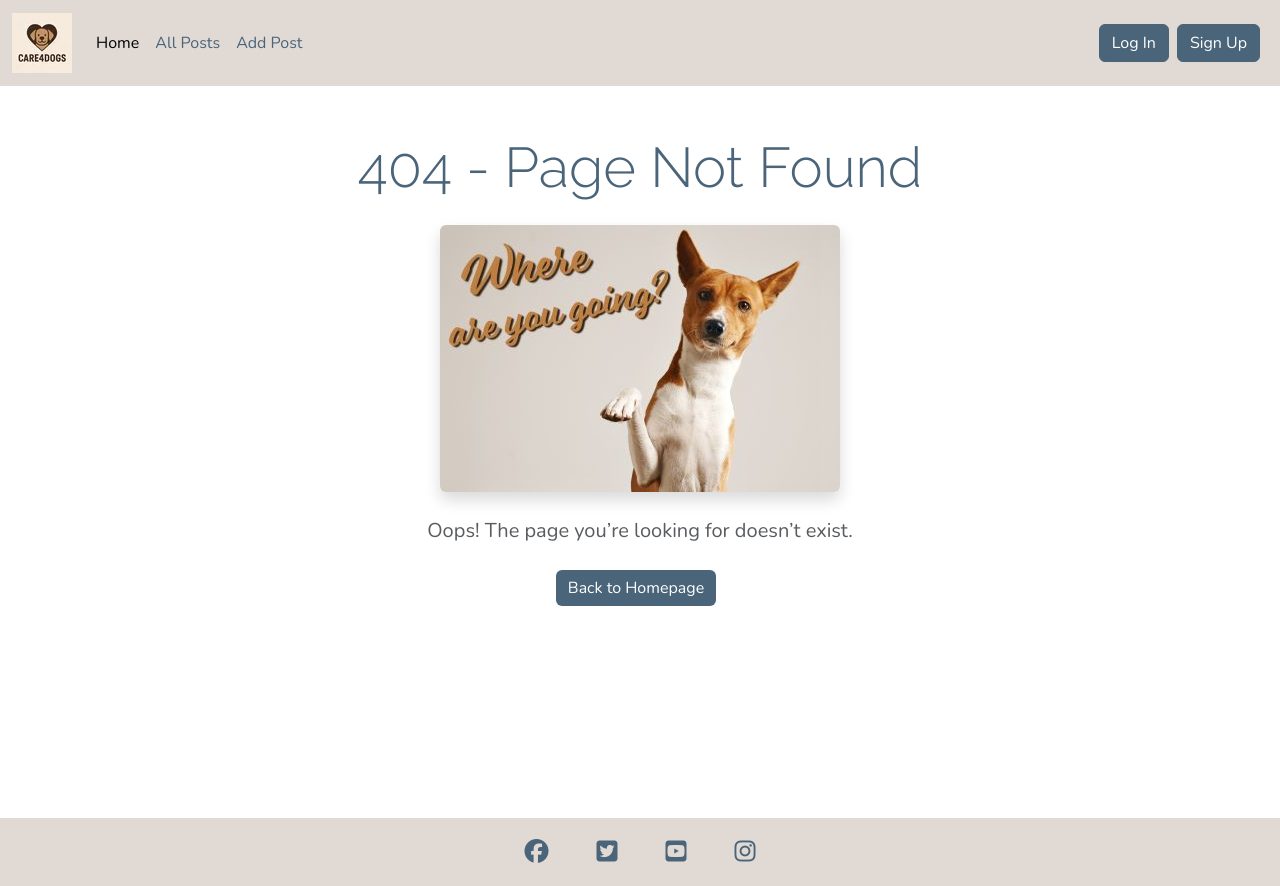
After one commit to emelie-nilsson/Care4Dogs, a Django app: template templates/404.html in a window 1280 px wide. The commit adds this page. Run offline with Django 5.2, Linux system fonts and the light colour scheme; the template is opened without the code that fills it, so the values that code supplies are empty; some libraries are stand-ins or nearby versions.

Commit message:
Add 404-page with image

```diff
--- a/main/urls.py
+++ b/main/urls.py
@@ -19,6 +19,8 @@ from django.conf.urls.static import static
 from django.contrib import admin
 from django.urls import path, include
 from django.contrib.auth.views import LogoutView
+# Testing 404-page
+from django.shortcuts import render
 
 urlpatterns = [
     path('admin/', admin.site.urls),
@@ -33,3 +35,11 @@ urlpatterns = [
 
 if settings.DEBUG:
     urlpatterns += static(settings.MEDIA_URL, document_root=settings.MEDIA_ROOT)
+
+# Testing 404-page
+def trigger_404(request):
+    return render(request, '404.html', status=404)
+
+urlpatterns += [
+    path("test-404/", trigger_404),
+]
--- a/static/css/base.css
+++ b/static/css/base.css
@@ -40,7 +40,6 @@ main {
 }
 
 /*How it work section*/
-
 .how-it-works-section {
   background-color: #fff;
   border-top: 1px solid #ddd;
@@ -90,6 +89,7 @@ main {
   color: #999;
   margin-bottom: 0;
 }
+
 
 /*Footer*/
 
--- /dev/null
+++ b/templates/404.html
@@ -0,0 +1,14 @@
+{% extends "base.html" %}
+{% load static %}
+
+{% block content %}
+<div class="container text-center mt-5">
+  <h1 class="display-4 mb-4" style="color: var(--secondary-color)">404 - Page Not Found</h1>
+
+  <img src="{% static 'images/404.JPG' %}" alt="Lost dog" class="img-fluid rounded shadow mb-4" style="max-width: 400px;">
+
+  <p class="lead text-muted mb-4">Oops! The page you’re looking for doesn’t exist.</p>
+
+  <a href="{% url 'home' %}" class="btn btn-primary custom-btn me-2">Back to Homepage</a>
+</div>
+{% endblock %}
```
Also changed, not shown: static/images/404.JPG (added).
